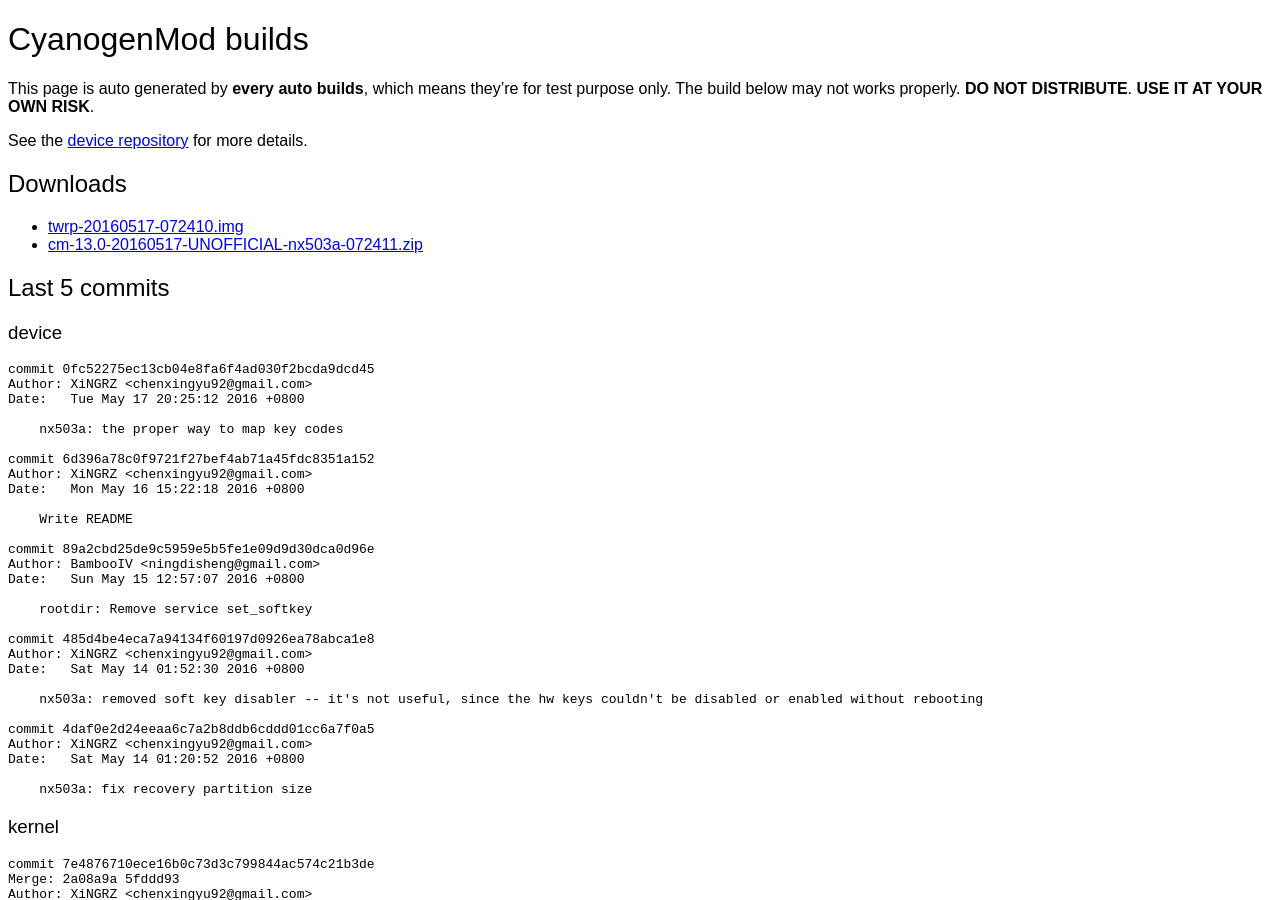
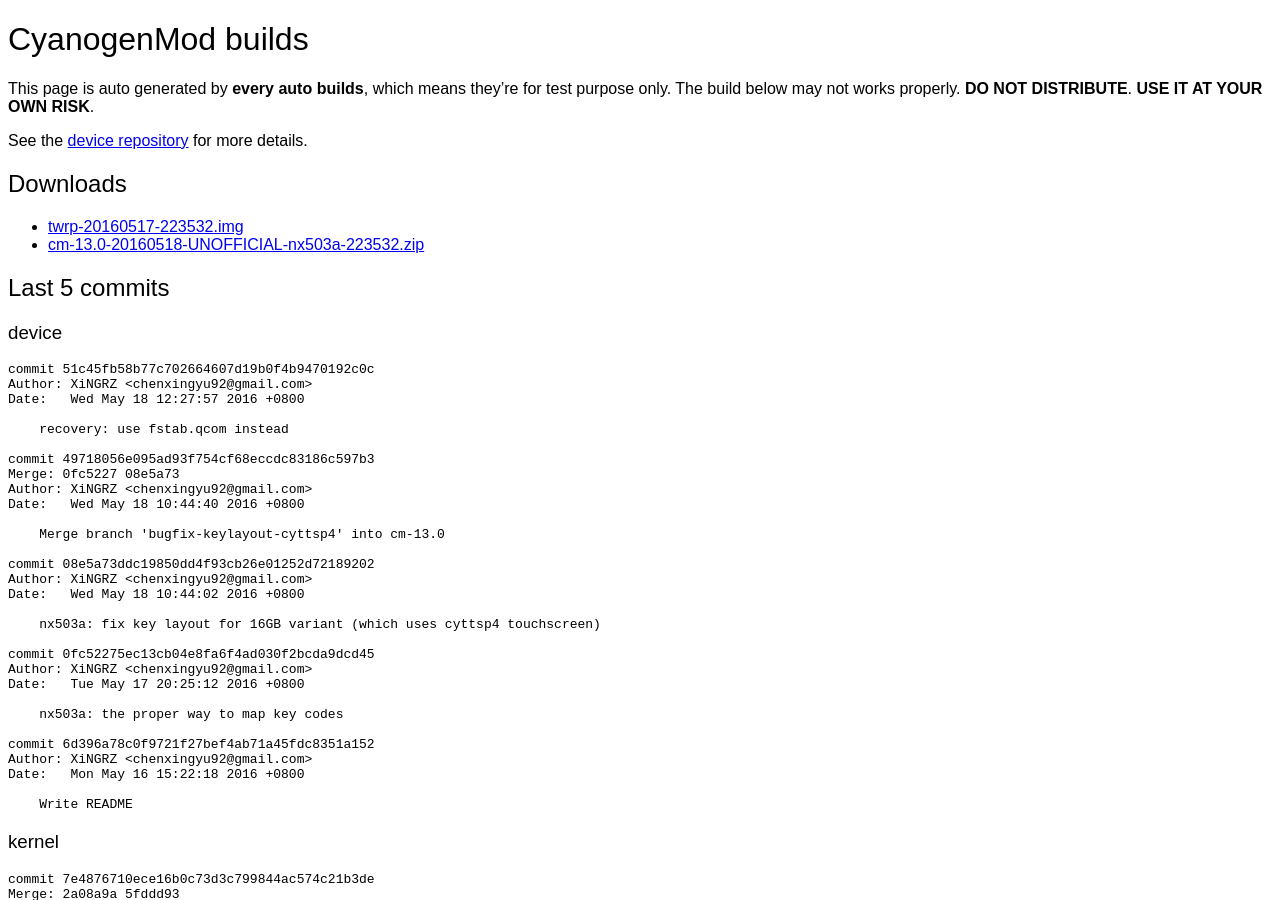
Before and after one commit to ilasx/nx503a-dev.github.io, a Jekyll site: the page built from cyanogenmod.md, in a window 1280 px wide and 900 px high. Built offline with Jekyll 4.4.1, drawn with Linux system fonts in a browser that asks for light colours.

Commit message:
publish auto build twrp-20160517-223532.img cm-13.0-20160518-UNOFFICIAL-nx503a-223532.zip

````diff
--- a/cyanogenmod.md
+++ b/cyanogenmod.md
@@ -11,14 +11,33 @@ See the [device repository](https://github.com/nx503a-dev/android_device_zte_nx5
 
 ## Downloads
 
-- [twrp-20160517-072410.img](http://o6wea3e46.bkt.clouddn.com/twrp-20160517-072410.img)
-- [cm-13.0-20160517-UNOFFICIAL-nx503a-072411.zip](http://o6wea3e46.bkt.clouddn.com/cm-13.0-20160517-UNOFFICIAL-nx503a-072411.zip)
+- [twrp-20160517-223532.img](http://o6wea3e46.bkt.clouddn.com/twrp-20160517-223532.img)
+- [cm-13.0-20160518-UNOFFICIAL-nx503a-223532.zip](http://o6wea3e46.bkt.clouddn.com/cm-13.0-20160518-UNOFFICIAL-nx503a-223532.zip)
 
 ## Last 5 commits
 
 ### device
 
 ```
+commit 51c45fb58b77c702664607d19b0f4b9470192c0c
+Author: XiNGRZ <chenxingyu92@gmail.com>
+Date:   Wed May 18 12:27:57 2016 +0800
+
+    recovery: use fstab.qcom instead
+
+commit 49718056e095ad93f754cf68eccdc83186c597b3
+Merge: 0fc5227 08e5a73
+Author: XiNGRZ <chenxingyu92@gmail.com>
+Date:   Wed May 18 10:44:40 2016 +0800
+
+    Merge branch 'bugfix-keylayout-cyttsp4' into cm-13.0
+
+commit 08e5a73ddc19850dd4f93cb26e01252d72189202
+Author: XiNGRZ <chenxingyu92@gmail.com>
+Date:   Wed May 18 10:44:02 2016 +0800
+
+    nx503a: fix key layout for 16GB variant (which uses cyttsp4 touchscreen)
+
 commit 0fc52275ec13cb04e8fa6f4ad030f2bcda9dcd45
 Author: XiNGRZ <chenxingyu92@gmail.com>
 Date:   Tue May 17 20:25:12 2016 +0800
@@ -30,24 +49,6 @@ Author: XiNGRZ <chenxingyu92@gmail.com>
 Date:   Mon May 16 15:22:18 2016 +0800
 
     Write README
-
-commit 89a2cbd25de9c5959e5b5fe1e09d9d30dca0d96e
-Author: BambooIV <ningdisheng@gmail.com>
-Date:   Sun May 15 12:57:07 2016 +0800
-
-    rootdir: Remove service set_softkey
-
-commit 485d4be4eca7a94134f60197d0926ea78abca1e8
-Author: XiNGRZ <chenxingyu92@gmail.com>
-Date:   Sat May 14 01:52:30 2016 +0800
-
-    nx503a: removed soft key disabler -- it's not useful, since the hw keys couldn't be disabled or enabled without rebooting
-
-commit 4daf0e2d24eeaa6c7a2b8ddb6cddd01cc6a7f0a5
-Author: XiNGRZ <chenxingyu92@gmail.com>
-Date:   Sat May 14 01:20:52 2016 +0800
-
-    nx503a: fix recovery partition size
 ```
 
 ### kernel
````
